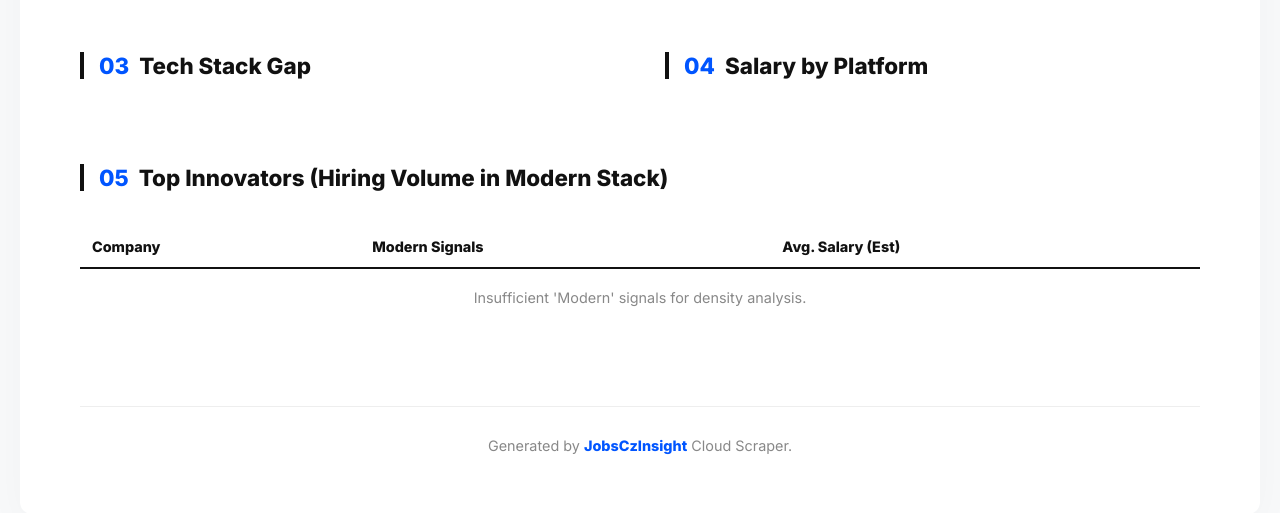
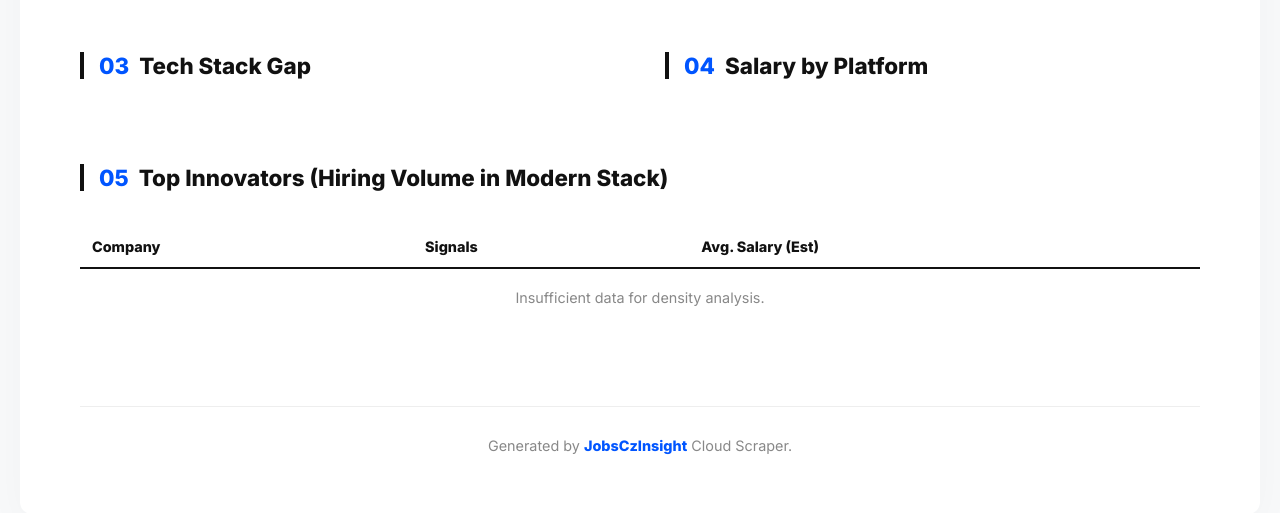
Before and after one commit to hiddenmany/jobinsight_czechia, a Python web app: template templates/report.html in a window 1280 px wide. Shown: the part 561-1074 px from the top of the page. Run offline with Jinja, Linux system fonts and the light colour scheme; the template is opened without the code that fills it, so the values that code supplies are empty; some libraries are stand-ins or nearby versions.

Commit message:
Visual & Logical Polish: Fix Innovator Table overflow and soften English detection threshold

```diff
--- a/templates/report.html
+++ b/templates/report.html
@@ -88,7 +88,7 @@
                     <thead>
                         <tr style="text-align: left; border-bottom: 2px solid #111;">
                             <th style="padding: 12px;">Company</th>
-                            <th style="padding: 12px;">Modern Signals</th>
+                            <th style="padding: 12px;">Signals</th>
                             <th style="padding: 12px;">Avg. Salary (Est)</th>
                         </tr>
                     </thead>
@@ -100,7 +100,7 @@
                             <td style="padding: 12px; color: #0055FF; font-weight: bold;">{{ innovator.avg_sal }}</td>
                         </tr>
                         {% else %}
-                        <tr><td colspan='3' style='padding: 20px; text-align: center; color: #888;'>Insufficient 'Modern' signals for density analysis.</td></tr>
+                        <tr><td colspan='3' style='padding: 20px; text-align: center; color: #888;'>Insufficient data for density analysis.</td></tr>
                         {% endfor %}
                     </tbody>
                 </table>
```
Also changed, not shown: analyzer.py (+3 -4 lines).
